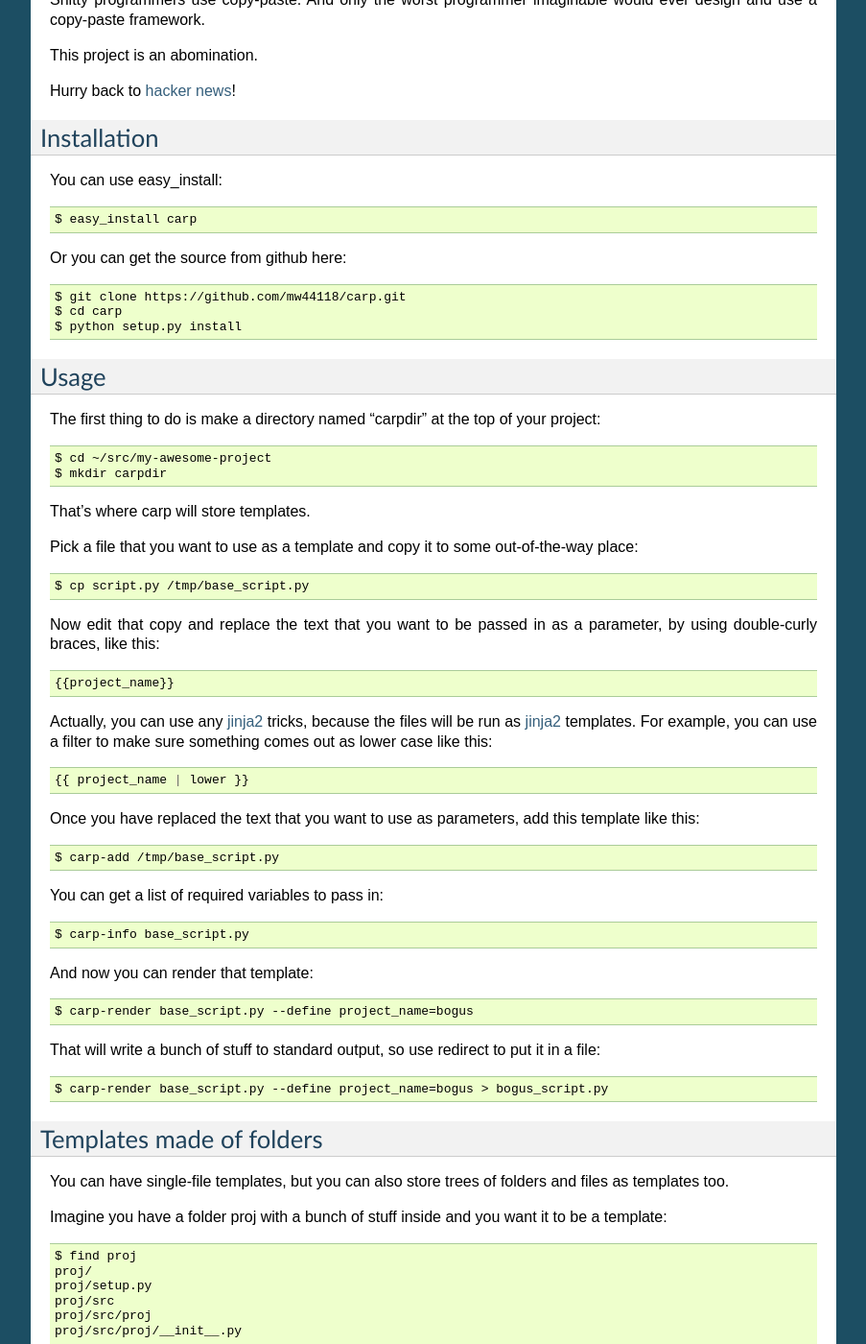
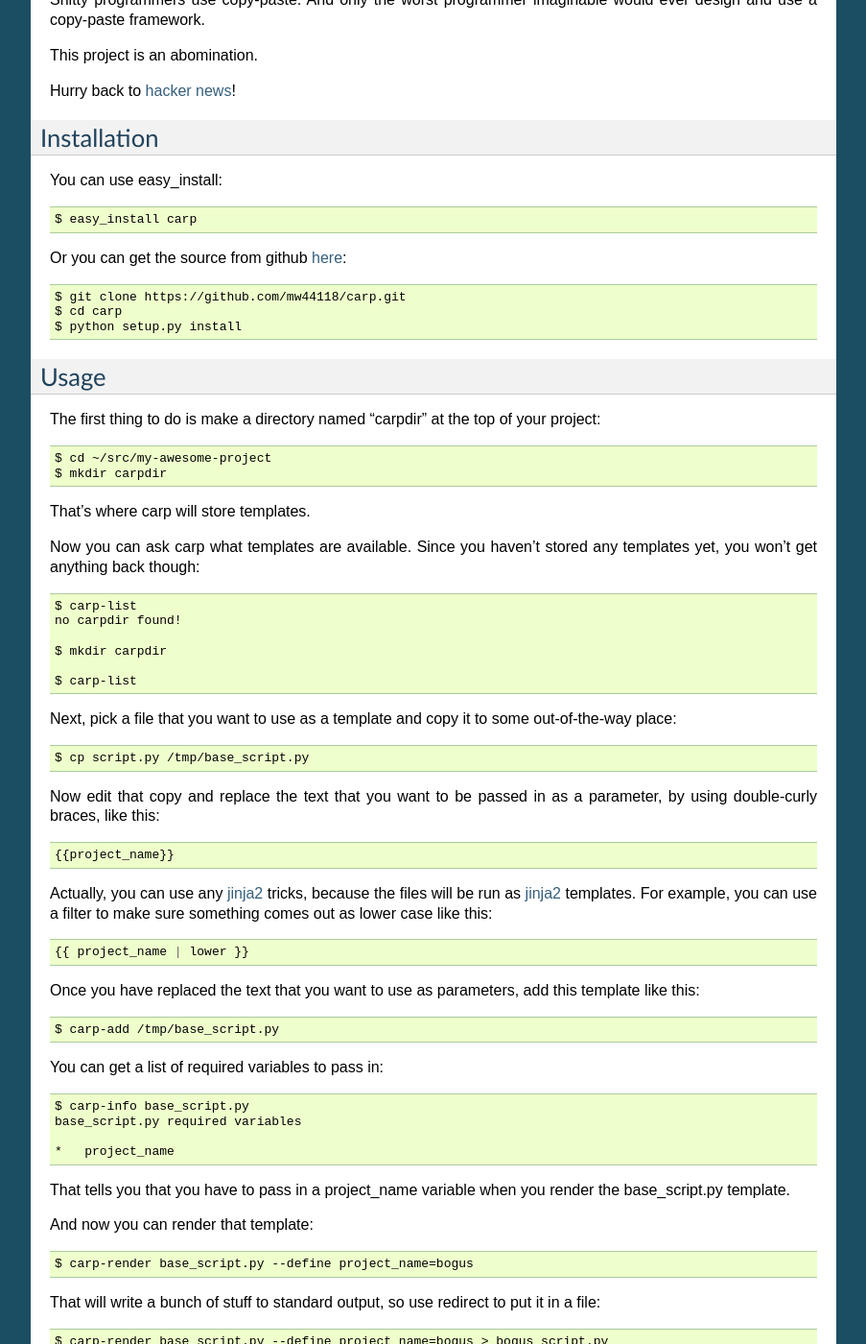
Before and after one commit to mw44118/carp, a Sphinx documentation site: the page built from docs/index.txt, in a window 1280 px wide and 1400 px high, scrolled down 347 px. Shown: the whole window at 96% size, without its empty margins (198-1101 px from the left). Built offline with Sphinx 7.4.7, drawn with Linux system fonts in a browser that asks for light colours; some of the changed text lies outside the part shown.

Commit message:
doc tweaks

```diff
--- a/docs/index.txt
+++ b/docs/index.txt
@@ -32,7 +32,7 @@ You can use easy_install::
 
     $ easy_install carp
 
-Or you can get the source from github here::
+Or you can get the source from github here_::
 
     $ git clone https://github.com/mw44118/carp.git
     $ cd carp
@@ -49,7 +49,17 @@ the top of your project::
 
 That's where carp will store templates.
 
-Pick a file that you want to use as a template and copy it to some
+Now you can ask carp what templates are available.  Since you haven't
+stored any templates yet, you won't get anything back though::
+
+    $ carp-list
+    no carpdir found!
+
+    $ mkdir carpdir
+
+    $ carp-list
+
+Next, pick a file that you want to use as a template and copy it to some
 out-of-the-way place::
 
     $ cp script.py /tmp/base_script.py
@@ -73,6 +83,12 @@ this template like this::
 You can get a list of required variables to pass in::
 
     $ carp-info base_script.py
+    base_script.py required variables
+
+    *   project_name
+
+That tells you that you have to pass in a project_name variable when you
+render the base_script.py template.
 
 And now you can render that template::
 
```
Also changed, not shown: other parts of docs/index.txt (+1 -8 lines).
